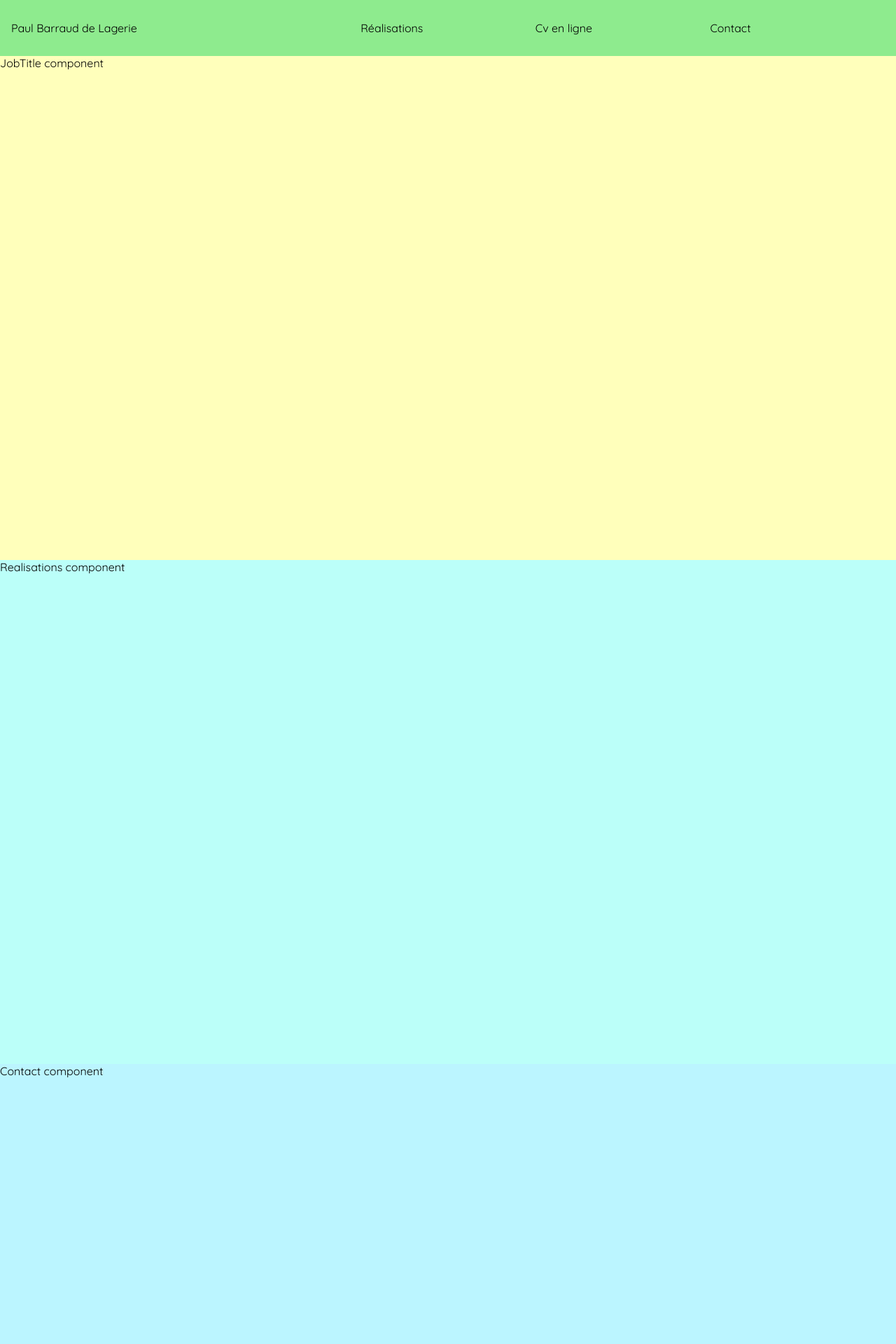
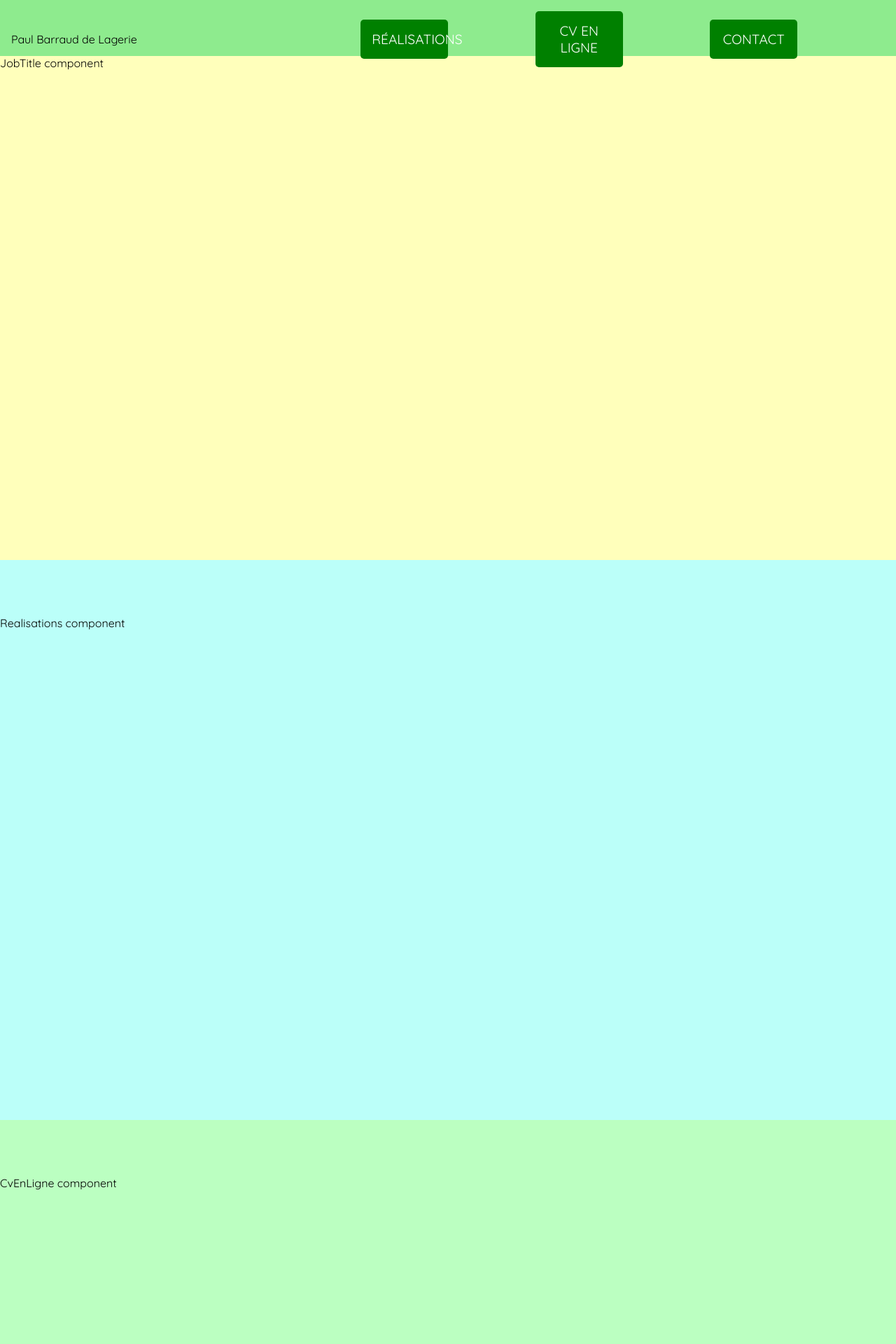
Before and after one commit to paulvscode/mycv, a React (Create React App) app: page / in a window 1280 px wide. Shown: the top 1920 px of the page at 70% size. Built offline with nearby package versions, Linux system fonts and the light colour scheme.

Commit message:
added scroll

```diff
--- a/package.json
+++ b/package.json
@@ -9,6 +9,7 @@
     "react": "^17.0.2",
     "react-dom": "^17.0.2",
     "react-scripts": "4.0.3",
+    "react-scroll": "^1.8.2",
     "web-vitals": "^1.0.1"
   },
   "scripts": {
--- a/src/App.css
+++ b/src/App.css
@@ -0,0 +1,53 @@
+* {
+  box-sizing: border-box;
+}
+
+/* navbar  */
+
+.grid-container-navbar {
+  display: grid;
+  grid-template-columns: 2fr 1fr 1fr 1fr;
+  grid-template-rows: 1fr;
+  gap: 0px 0px;
+  grid-template-areas: "navbar-name navbar-realisation navbar-cvenligne navbar-contact";
+  height: 10vh;
+  justify-content: center;
+  align-items: center;
+  background-color: rgb(142, 235, 142);
+  padding: 1rem;
+  box-sizing: border-box;
+  position: fixed;
+  width: 100%;
+}
+
+.navbar-name {
+  grid-area: navbar-name;
+}
+
+.navbar-realisation,
+.navbar-cvenligne,
+.navbar-contact {
+  grid-area: navbar-realisation;
+  border-radius: 5px;
+  background-color: green;
+  width: 50%;
+  text-align: center;
+  padding: 1rem;
+  color: white;
+  text-transform: uppercase;
+  font-size: 1.2rem;
+  cursor: pointer;
+}
+
+.navbar-realisation:hover {
+  background-color: white;
+  color: green;
+}
+.navbar-cvenligne:hover {
+  background-color: white;
+  color: green;
+}
+.navbar-contact:hover {
+  background-color: white;
+  color: green;
+}
--- a/src/App.js
+++ b/src/App.js
@@ -1,18 +1,61 @@
+import { Link, animateScroll as scroll } from "react-scroll";
+
 import "./App.css";
 import NavBar from "./Components/NavBar/index";
 import JobTitle from "./Components/JobTitle/index";
 import Realisations from "./Components/Realisations/index";
 import Contact from "./Components/Contact/index";
+import CvEnLigne from "./Components/CvEnLigne/index";
 import Footer from "./Components/Footer/index";
 
 function App() {
   return (
     <div className='App'>
-      <NavBar />
+      <div className='grid-container-navbar'>
+        <div className='navbar-name'>Paul Barraud de Lagerie</div>
+        <Link
+          activeClass='active'
+          to='realisations'
+          spy={true}
+          smooth={true}
+          offset={0}
+          duration={500}
+        >
+          <div className='navbar-realisation'>Réalisations</div>
+        </Link>
+        <Link
+          activeClass='active'
+          to='cv'
+          spy={true}
+          smooth={true}
+          offset={0}
+          duration={500}
+        >
+          <div className='navbar-cvenligne'>Cv en ligne</div>
+        </Link>
+        <Link
+          activeClass='active'
+          to='contact'
+          spy={true}
+          smooth={true}
+          offset={0}
+          duration={500}
+        >
+          <div className='navbar-contact'>Contact</div>
+        </Link>
+      </div>
+
       <div className='container-content'>
         <JobTitle />
-        <Realisations />
-        <Contact />
+        <div id='realisations'>
+          <Realisations />
+        </div>
+        <div id='cv'>
+          <CvEnLigne />
+        </div>
+        <div id='contact'>
+          <Contact />
+        </div>
       </div>
       <Footer />
     </div>
--- a/src/Components/Contact/index.js
+++ b/src/Components/Contact/index.js
@@ -2,7 +2,12 @@ import React from "react";
 import "./styles.css";
 
 const Contact = () => {
-  return <div className='container-contact'>Contact component</div>;
+  return (
+    <div className='container-contact'>
+      <div className='positionning-div-contact'></div>
+      <div className='content-contact'>Contact component</div>
+    </div>
+  );
 };
 
 export default Contact;
--- a/src/Components/Contact/styles.css
+++ b/src/Components/Contact/styles.css
@@ -1,4 +1,9 @@
 .container-contact {
-  height: 90vh;
+  height: 100vh;
   background-color: rgb(187, 245, 255);
 }
+
+.positionning-div-contact {
+  height: 10vh;
+  visibility: hidden;
+}
--- /dev/null
+++ b/src/Components/CvEnLigne/index.js
@@ -0,0 +1,13 @@
+import React from "react";
+import "./styles.css";
+
+const CvEnLigne = () => {
+  return (
+    <div className='container-cv'>
+      <div className='positionning-div-cv'></div>
+      <div className='content-cv'>CvEnLigne component</div>
+    </div>
+  );
+};
+
+export default CvEnLigne;
--- /dev/null
+++ b/src/Components/CvEnLigne/styles.css
@@ -0,0 +1,9 @@
+.container-cv {
+  height: 100vh;
+  background-color: rgb(187, 255, 193);
+}
+
+.positionning-div-cv {
+  height: 10vh;
+  visibility: hidden;
+}
--- a/src/Components/Realisations/index.js
+++ b/src/Components/Realisations/index.js
@@ -2,7 +2,12 @@ import React from "react";
 import "./styles.css";
 
 const Realisations = () => {
-  return <div className='container-realisations'>Realisations component</div>;
+  return (
+    <div className='container-realisations'>
+      <div className='positionning-div-realisations'></div>
+      <div className='content-realisations'>Realisations component</div>
+    </div>
+  );
 };
 
 export default Realisations;
--- a/src/Components/Realisations/styles.css
+++ b/src/Components/Realisations/styles.css
@@ -1,4 +1,9 @@
 .container-realisations {
-  height: 90vh;
+  height: 100vh;
   background-color: rgb(187, 255, 249);
 }
+
+.positionning-div-realisations {
+  height: 10vh;
+  visibility: hidden;
+}
```
Also changed, not shown: 1 other file (tests, documents, lock files or other folders).
